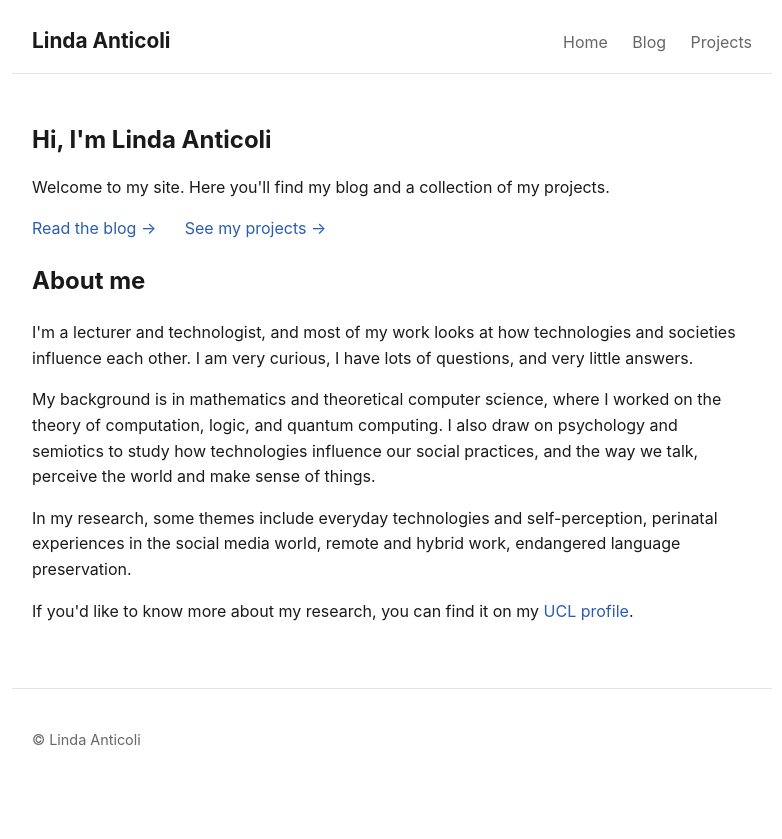
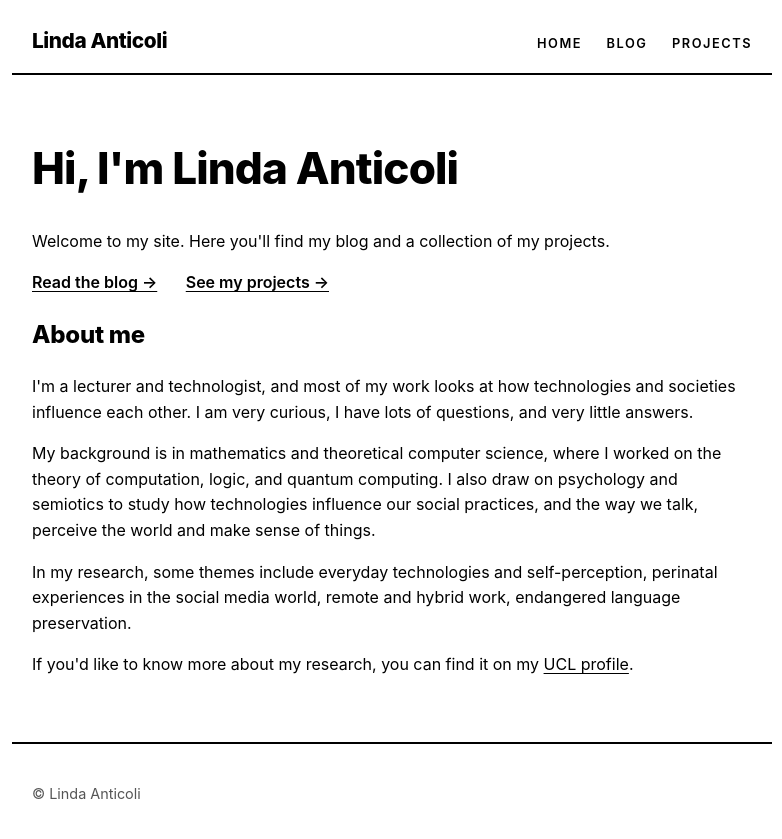
Before and after one commit to linda-anticoli/linda-anticoli.github.io, a Jekyll site: the page built from index.html, in a window 1280 px wide. Shown: the top 839 px of the page, without its empty margins (248-1030 px from the left). Built offline with Jekyll 4.4.1, drawn with Linux system fonts in a browser that asks for light colours.

Commit message:
Blog_Style_Cards_Font
Changed font and fixed safari render

```diff
--- a/assets/style.css
+++ b/assets/style.css
@@ -1,9 +1,9 @@
 /* ---- Base ---- */
 :root {
-  --accent: #2a5db0;
-  --ink: #1a1a1a;
-  --muted: #666;
-  --line: #e3e3e3;
+  --ink: #000000;
+  --muted: #555;
+  --line: #000000;
+  --line-soft: #e3e3e3;
   --bg: #ffffff;
 }
 
@@ -17,8 +17,13 @@
   line-height: 1.6;
 }
 
-a { color: var(--accent); text-decoration: none; }
-a:hover { text-decoration: underline; }
+a {
+  color: var(--ink);
+  text-decoration: underline;
+  text-decoration-thickness: 1px;
+  text-underline-offset: 3px;
+}
+a:hover { text-decoration-thickness: 2px; }
 
 /* ---- Header / nav ---- */
 .site-header {
@@ -30,10 +35,25 @@
   max-width: 760px;
   margin: 0 auto;
   padding: 1.5rem 1.25rem 1rem;
-  border-bottom: 1px solid var(--line);
+  border-bottom: 2px solid var(--line);
 }
-.site-title { font-size: 1.3rem; font-weight: 700; color: var(--ink); }
-.site-nav a { margin-left: 1.25rem; color: var(--muted); }
+.site-title {
+  font-size: 1.3rem;
+  font-weight: 800;
+  letter-spacing: -0.02em;
+  text-decoration: none;
+}
+.site-title:hover { text-decoration: underline; }
+.site-nav a {
+  margin-left: 1.25rem;
+  color: var(--ink);
+  text-decoration: none;
+  text-transform: uppercase;
+  font-size: 0.8rem;
+  font-weight: 600;
+  letter-spacing: 0.12em;
+}
+.site-nav a:hover { text-decoration: underline; }
 .site-nav a:first-child { margin-left: 0; }
 
 /* ---- Main ---- */
@@ -43,9 +63,15 @@
   padding: 2rem 1.25rem 3rem;
 }
 
-h1 { line-height: 1.2; }
+h1 {
+  font-size: clamp(2rem, 5vw, 2.75rem);
+  font-weight: 800;
+  letter-spacing: -0.02em;
+  line-height: 1.1;
+}
+h2 { font-weight: 800; letter-spacing: -0.01em; }
 
-.intro-links a { display: inline-block; margin-right: 1.5rem; }
+.intro-links a { display: inline-block; margin-right: 1.5rem; font-weight: 600; }
 
 /* ---- Blog list ---- */
 .post-list { list-style: none; padding: 0; }
@@ -53,113 +79,130 @@
   display: flex;
   gap: 1rem;
   padding: 0.6rem 0;
-  border-bottom: 1px solid var(--line);
+  border-bottom: 1px solid var(--line-soft);
 }
 .post-date { color: var(--muted); min-width: 6.5rem; }
 .post-meta { color: var(--muted); margin-top: -0.5rem; }
 .back-link { margin-top: 2.5rem; }
 
-/* ---- Blog grid of clickable squares ---- */
+/* ---- Blog grid of clickable cards ---- */
 .post-grid {
   display: grid;
-  grid-template-columns: repeat(auto-fill, minmax(180px, 1fr));
+  grid-template-columns: repeat(auto-fill, minmax(220px, 1fr));
   gap: 1rem;
   margin-top: 1.5rem;
 }
 .post-card {
-  position: relative;
-  aspect-ratio: 1 / 1;
   display: flex;
   flex-direction: column;
-  justify-content: space-between;
-  padding: 1.1rem;
-  border: 1px solid var(--line);
-  border-radius: 12px;
-  background: #fafafa;
+  min-height: 240px;
+  padding: 1.1rem 1.1rem 1rem;
+  border: 2px solid var(--ink);
+  background: var(--bg);
   color: var(--ink);
-  transition: transform 0.12s ease, box-shadow 0.12s ease, border-color 0.12s ease;
+  text-decoration: none;
+  transition: background 0.15s ease, color 0.15s ease;
 }
 .post-card:hover {
-  text-decoration: none;
-  transform: translateY(-3px);
-  box-shadow: 0 8px 20px rgba(0,0,0,0.08);
-  border-color: var(--accent);
+  background: var(--ink);
+  color: var(--bg);
+}
+.post-card-top {
+  display: flex;
+  justify-content: space-between;
+  align-items: baseline;
+}
+.post-card-index {
+  font-size: 0.85rem;
+  font-weight: 700;
+  font-variant-numeric: tabular-nums;
+  letter-spacing: 0.1em;
+}
+.post-card-lang {
+  font-size: 0.7rem;
+  font-weight: 700;
+  letter-spacing: 0.1em;
+  border: 1px solid currentColor;
+  padding: 0.05rem 0.35rem;
 }
 .post-card-title {
   margin-top: auto;
-  margin-bottom: auto;
-  font-weight: 300;
-  font-size: 1.05rem;
-  line-height: 1.45;
+  padding-top: 1rem;
+  font-weight: 800;
+  font-size: 1.3rem;
+  line-height: 1.15;
   text-transform: uppercase;
-  letter-spacing: 0.14em;
+  letter-spacing: 0.01em;
   overflow-wrap: break-word;
 }
 .post-card-date {
-  color: var(--muted);
-  font-size: 0.8rem;
-  letter-spacing: 0.08em;
-}
-.flag-it {
-  position: absolute;
-  top: 0.8rem;
-  right: 0.8rem;
-  width: 15px;
-  height: 10px;
-  border-radius: 2px;
-  background: linear-gradient(to right,
-    #009246 0 33.33%, #ffffff 33.33% 66.66%, #ce2b37 66.66% 100%);
-  box-shadow: 0 0 0 1px var(--line);
-  opacity: 0.85;
+  margin-top: 1rem;
+  padding-top: 0.6rem;
+  border-top: 1px solid currentColor;
+  font-size: 0.75rem;
+  text-transform: uppercase;
+  letter-spacing: 0.14em;
 }
 
-/* ---- Project grid of clickable squares ---- */
+/* ---- Project grid of clickable cards ---- */
 .project-grid {
   display: grid;
-  grid-template-columns: repeat(auto-fill, minmax(180px, 1fr));
+  grid-template-columns: repeat(auto-fill, minmax(220px, 1fr));
   gap: 1rem;
   margin-top: 1.5rem;
 }
 .project-card {
-  aspect-ratio: 1 / 1;
   display: flex;
   flex-direction: column;
-  justify-content: center;
+  justify-content: flex-end;
+  min-height: 240px;
   padding: 1.1rem;
-  border: 1px solid var(--line);
-  border-radius: 12px;
-  background: #fafafa;
+  border: 2px solid var(--ink);
+  background: var(--bg);
   color: var(--ink);
   text-align: left;
-  transition: transform 0.12s ease, box-shadow 0.12s ease, border-color 0.12s ease;
+  text-decoration: none;
+  transition: background 0.15s ease, color 0.15s ease;
 }
 .project-card:hover {
-  text-decoration: none;
-  transform: translateY(-3px);
-  box-shadow: 0 8px 20px rgba(0,0,0,0.08);
-  border-color: var(--accent);
+  background: var(--ink);
+  color: var(--bg);
 }
-.project-card-title { font-weight: 700; font-size: 1.1rem; }
-.project-card-tagline { color: var(--muted); font-size: 0.9rem; margin-top: 0.4rem; }
+.project-card-title {
+  font-weight: 800;
+  font-size: 1.3rem;
+  line-height: 1.15;
+  text-transform: uppercase;
+  letter-spacing: 0.01em;
+}
+.project-card-tagline { font-size: 0.9rem; margin-top: 0.4rem; }
 
 /* ---- Button ---- */
 .button {
   display: inline-block;
   margin-top: 0.5rem;
-  padding: 0.6rem 1.1rem;
-  background: var(--accent);
-  color: #fff;
-  border-radius: 8px;
-  font-weight: 600;
+  padding: 0.6rem 1.2rem;
+  background: var(--ink);
+  color: var(--bg);
+  border: 2px solid var(--ink);
+  font-weight: 700;
+  font-size: 0.85rem;
+  text-transform: uppercase;
+  letter-spacing: 0.1em;
+  text-decoration: none;
 }
-.button:hover { text-decoration: none; opacity: 0.92; }
+.button:hover {
+  background: var(--bg);
+  color: var(--ink);
+  text-decoration: none;
+}
 
 /* ---- Footer ---- */
 .site-footer {
   max-width: 760px;
   margin: 0 auto;
   padding: 1.5rem 1.25rem 2.5rem;
-  border-top: 1px solid var(--line);
+  border-top: 2px solid var(--line);
   color: var(--muted);
   font-size: 0.9rem;
 }
--- a/blog.html
+++ b/blog.html
@@ -11,7 +11,10 @@
 <div class="post-grid">
   {% for post in site.posts %}
   <a class="post-card" href="{{ post.url | relative_url }}">
-    {% if post.lang == "it" %}<span class="flag-it" title="In italiano" aria-label="In italiano"></span>{% endif %}
+    <span class="post-card-top">
+      <span class="post-card-index">{{ forloop.index | prepend: "00" | slice: -2, 2 }}</span>
+      {% if post.lang == "it" %}<span class="post-card-lang" title="In italiano" aria-label="In italiano">IT</span>{% endif %}
+    </span>
     <span class="post-card-title">{{ post.title }}</span>
     <span class="post-card-date">{{ post.date | date: "%b %-d, %Y" }}</span>
   </a>
```
